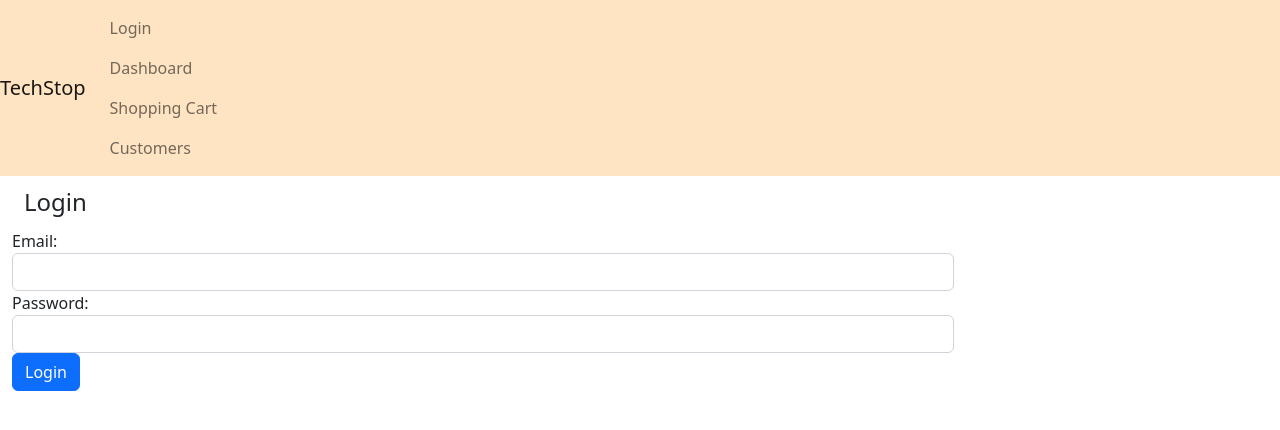
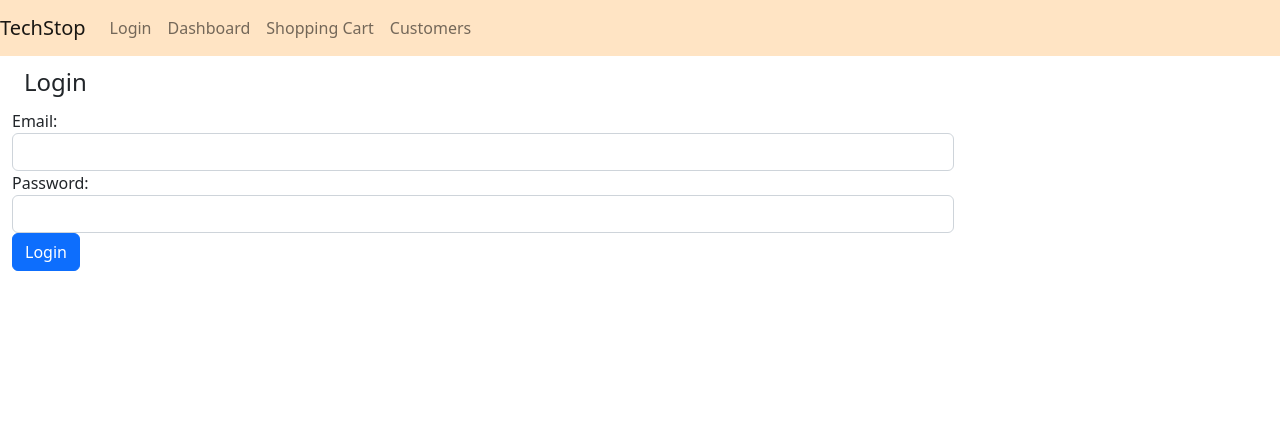
Before and after one commit to oscarwankaew/react-ecommerce, a React (Create React App) app in the folder my-app/: page / in a window 1280 px wide. Shown: the top 430 px of the page. Built offline with nearby package versions, Linux system fonts and the light colour scheme.

Commit message:
trying ot figure out why bootstrp  navbar isn't populating the nav-item i've added

```diff
--- a/my-app/src/NavBar.jsx
+++ b/my-app/src/NavBar.jsx
@@ -14,15 +14,19 @@ class NavBar extends Component{
           <div className="collapse navbar-collapse" id="navbarSupportedContent">
             <ul className="navbar-nav mr-auto">
               <li className="nav-item">
+                <Link to="/" className="nav-link">Login</Link>
+              </li>
 
-                <Link to="/" className="nav-link">Login</Link>
+              <li className="nav-item">
+                <Link to="/dashboard" className="nav-link">Dashboard</Link>
+              </li>
 
-                <Link to="/dashboard" className="nav-link">Dashboard</Link>
+              <li className="nav-item">
+                <Link to="/cart" className="nav-link">Shopping Cart</Link>
+              </li>
 
-                <Link to="/cart" className="nav-link">Shopping Cart</Link>
-
+              <li className="nav-item">
                 <Link to="/customers" className="nav-link">Customers</Link>
-
               </li>
             </ul>
 
```
